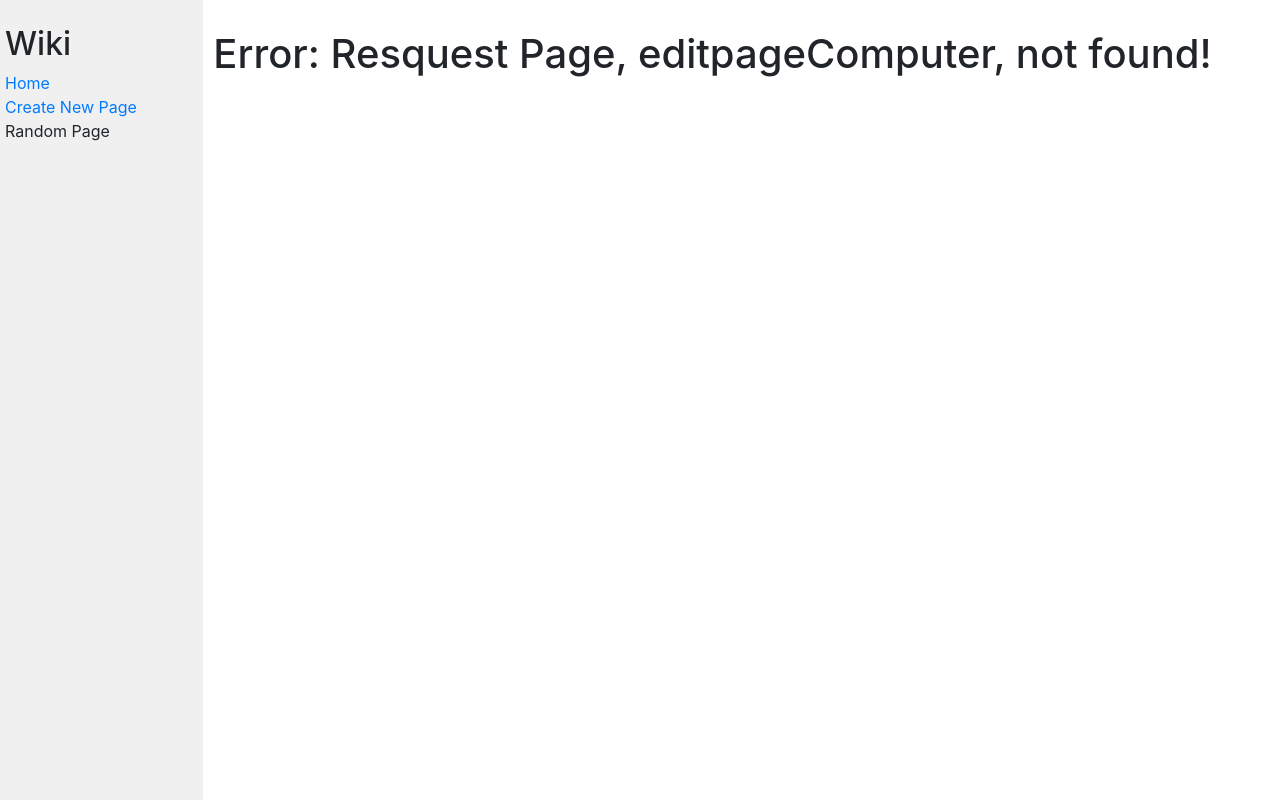
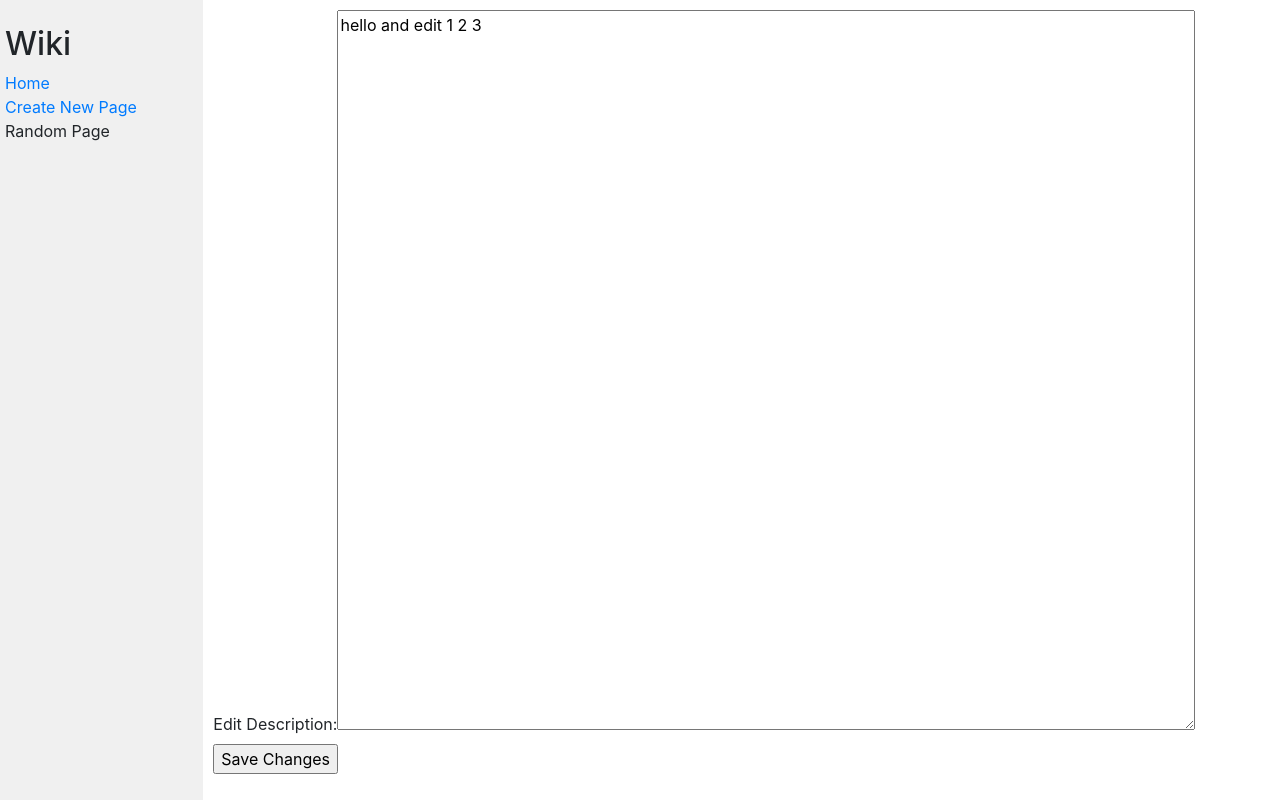
Before and after one commit to TahaFayyaz1/WIKI, a Django app: a page that uses wiki/encyclopedia/templates/encyclopedia/layout.html in a window 1280 px wide. Run offline with Django 3.2, Linux system fonts and the light colour scheme; some libraries are stand-ins or nearby versions.

Commit message:
Edit Page (Task 5) Completed

```diff
--- /dev/null
+++ b/wiki/encyclopedia/forms.py
@@ -0,0 +1,15 @@
+from django import forms
+
+
+
+class SearchForm(forms.Form):
+    search=forms.CharField(label="Search")
+
+
+class NewPage (forms.Form):
+    title=forms.CharField(label="Title")
+    description= forms.CharField(label="Description", widget=forms.Textarea)
+
+
+class EditPage (forms.Form):
+    edit_discription= forms.CharField(label="Edit Description", widget=forms.Textarea)
--- a/wiki/encyclopedia/templates/encyclopedia/content.html
+++ b/wiki/encyclopedia/templates/encyclopedia/content.html
@@ -1,6 +1,7 @@
 {% extends "encyclopedia/layout.html" %} {% block title %} {{title}}
 {%endblock%} {%block body%}
 
-<h1>{{content}}</h1>
+<p>{{content}}</p>
 
+<a href="{% url 'encyclopedia:edit_page' title %}">Edit Page</a>
 {%endblock%}
--- a/wiki/encyclopedia/templates/encyclopedia/createnewpage.html
+++ b/wiki/encyclopedia/templates/encyclopedia/createnewpage.html
@@ -1,7 +1,7 @@
 {% extends "encyclopedia/layout.html" %} {% block body %}
 
-<form action="{% url 'encyclopedia:create_new_page' %}" method="post">
-    {% csrf_token %} {{newpage}}
+<form method="post">
+    {% csrf_token %} {{newpage_form}}
 
     <input type="submit" />
 </form>
--- /dev/null
+++ b/wiki/encyclopedia/templates/encyclopedia/editpage.html
@@ -0,0 +1,9 @@
+{% extends "encyclopedia/layout.html" %} {% block body %}
+
+<form method="post" id="description" value="hello">
+  {% csrf_token %} {{editpage_form}}
+
+  <input type="submit" value="Save Changes" />
+</form>
+
+{%endblock %}
--- a/wiki/encyclopedia/templates/encyclopedia/index.html
+++ b/wiki/encyclopedia/templates/encyclopedia/index.html
@@ -10,7 +10,7 @@
 </ul>
 {% endfor %} {% endblock %} {%block search%}
 
-<form action="{% url 'encyclopedia:index' %}" method="post">
+<form method="post">
   {% csrf_token %} {{search_form}}
   <input type="submit" />
 </form>
--- a/wiki/encyclopedia/urls.py
+++ b/wiki/encyclopedia/urls.py
@@ -7,5 +7,6 @@
 urlpatterns = [
     path("", views.index, name="index"),
     path("createnewpage", views.create_new_page, name="create_new_page"),
+    path("editpage<str:title>", views.edit_page, name="edit_page"),
     path("<str:title>", views.display_content, name="display_content")
 ]
--- a/wiki/encyclopedia/views.py
+++ b/wiki/encyclopedia/views.py
@@ -1,16 +1,17 @@
 from django.shortcuts import render
 from django.http  import HttpResponse,  HttpResponseRedirect
-from django import forms
 from . import util
 from django.urls import reverse
 from difflib import get_close_matches
 from django.conf import settings
 import os.path
+from . import forms
+
 
 
 def index(request):
     if request.method== "POST":
-        search_form= SearchForm(request.POST)
+        search_form= forms.SearchForm(request.POST)
 
         if search_form.is_valid():
             search = search_form.cleaned_data["search"]
@@ -26,7 +27,7 @@
 
     return render(request, "encyclopedia/index.html", {
         "entries": util.list_entries(),
-        "search_form": SearchForm()
+        "search_form": forms.SearchForm()
     })
 
 
@@ -42,7 +43,7 @@
 
 def create_new_page (request):
     if request.method=="POST":
-        newpagedata = NewPage(request.POST)
+        newpagedata = forms.NewPage(request.POST)
 
         if newpagedata.is_valid():
             title = newpagedata.cleaned_data["title"]
@@ -56,15 +57,23 @@
                 newpagefile.close()
                 return render(request, "encyclopedia/content.html", {"title": title, "content": description})
 
-    return render (request, "encyclopedia/createnewpage.html",{"newpage": NewPage()})
+    return render (request, "encyclopedia/createnewpage.html",{"newpage_form": forms.NewPage()})
 
 
+def edit_page(request, title):
+    initial_data = {'edit_discription':util.get_entry(title)}
+    if request.method=="POST":
+        edit_page_data = forms.EditPage(request.POST)
+
+        if edit_page_data.is_valid():
+            edit_discription=edit_page_data.cleaned_data["edit_discription"]
+            editpagefile = open(os.path.join(settings.BASE_DIR, 'entries', f"{title}.md"), "w")
+            editpagefile.write(edit_discription)
+            editpagefile.close()
+            return render(request, "encyclopedia/content.html", {"title": title, "content":edit_discription})
+
+        else:
+            HttpResponse ("Error")
 
 
-class SearchForm(forms.Form):
-    search=forms.CharField(label="search")
-
-
-class NewPage (forms.Form):
-    title=forms.CharField()
-    description= forms.CharField()
+    return render(request, "encyclopedia/editpage.html", {"editpage_form": forms.EditPage(initial=initial_data)})
--- a/wiki/entries/Computer.md
+++ b/wiki/entries/Computer.md
@@ -1 +1 @@
-hello
+hello and edit 1 2 3
```
Also changed, not shown: wiki/entries/New Entry.md (added, +1 -0 lines), 1 other file.
